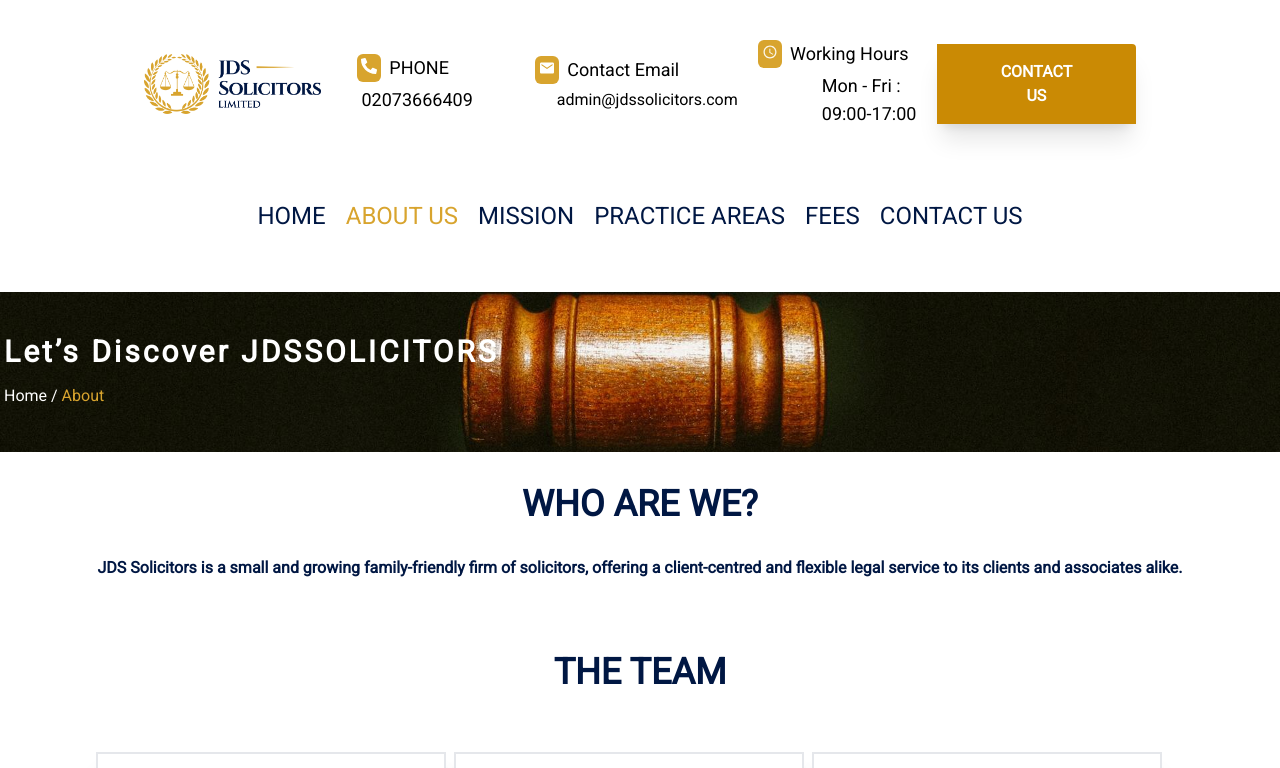
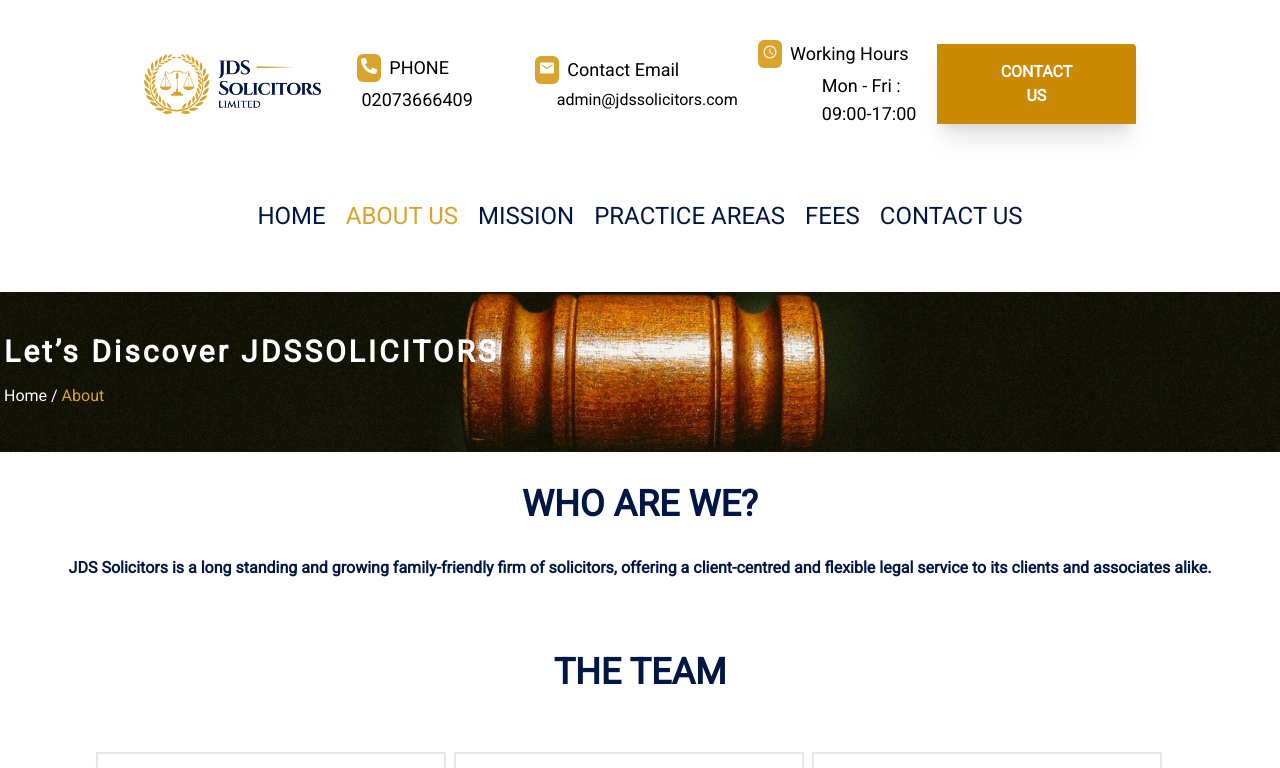
Before and after one commit to coolrass1/jdswebsiteapp, a Next.js app: page /about in a window 1280 px wide. Shown: the top 768 px of the page. Built offline with nearby package versions, Linux system fonts and the light colour scheme.

Commit message:
2025 update v4

```diff
--- a/app/about/page.jsx
+++ b/app/about/page.jsx
@@ -17,7 +17,7 @@ const Aboutus = () => {
             WHO ARE WE?
           </h1>
           <p className=" text-base pt-0 pb-7 text-center  font-extrabold text-secondary ">
-            JDS Solicitors is a small and growing family-friendly firm of
+            JDS Solicitors is a long standing and growing family-friendly firm of
             solicitors, offering a client-centred and flexible legal service to
             its clients and associates alike.
           </p>
--- a/app/solicitors/page.jsx
+++ b/app/solicitors/page.jsx
@@ -16,7 +16,7 @@ const Solicitors = () => {
         <Solicitor2 />
         <Solicitor3 />
         <Solicitor4 />
-        <Solicitor5 />
+        {/* <Solicitor5 /> */}
         <Solicitor6 />
       </div>
     </section>
```
